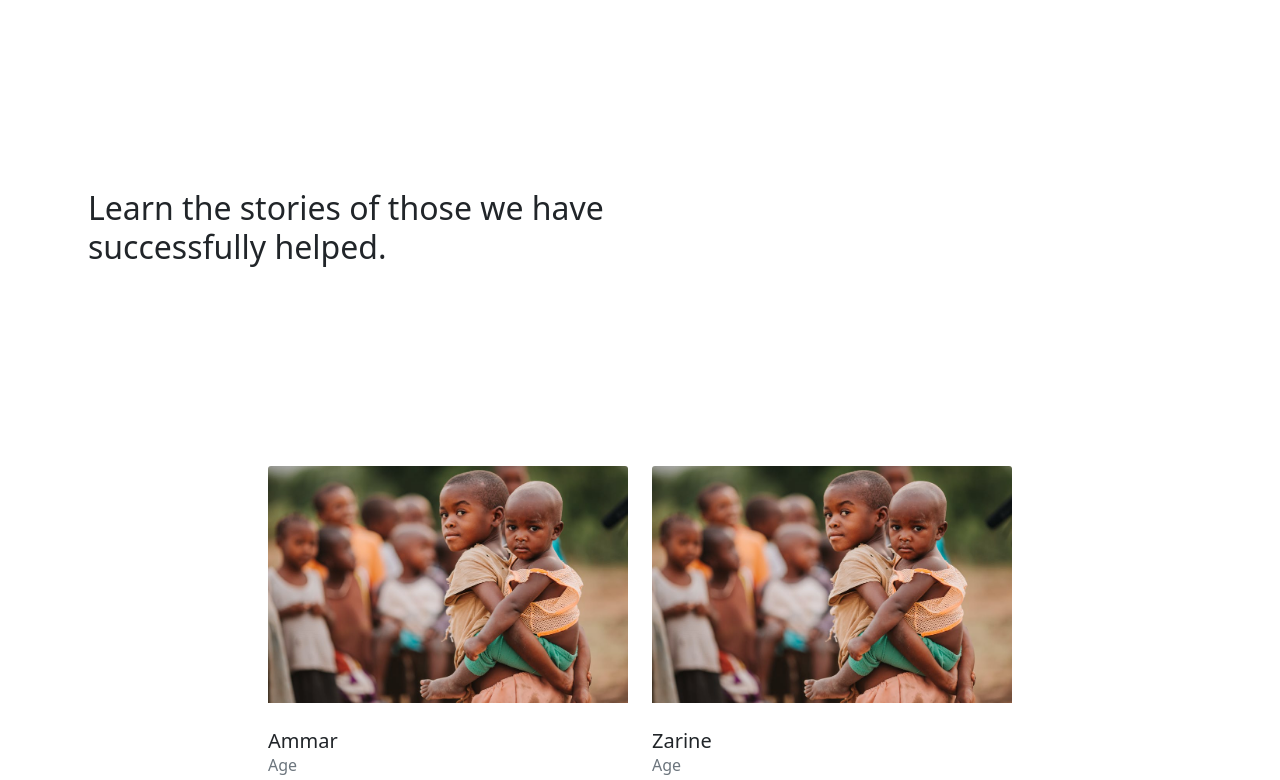
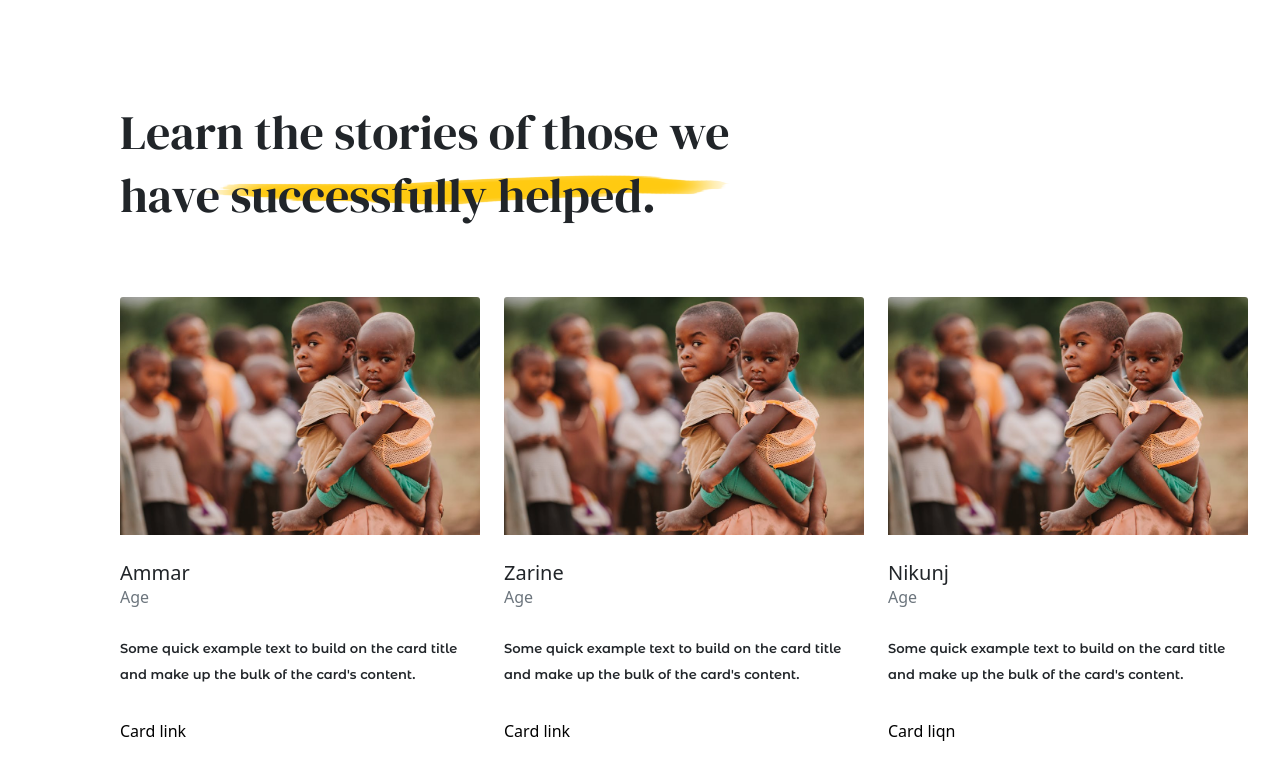
Before and after one commit to amanopia/NGO-site, a plain HTML site: page index.html in a window 1280 px wide. Shown: the part 3238-4018 px from the top of the page. Drawn offline with nearby package versions, Linux system fonts and the light colour scheme; files whose address does not match are found by name.

Commit message:
Add section three

```diff
--- a/index.html
+++ b/index.html
@@ -172,7 +172,7 @@
 
     </div>
 
-    <div class="row card-stories d-flex justify-content-center">
+    <div class="row card-stories col-md-6 col-lg-12">
       <!-- CARD-1 -->
       <div class="col-lg-4 card" style="width: 24rem;">
         <img src="images/kid3.jpeg" class="card-img-top" alt="...">
@@ -209,13 +209,14 @@
         </div>
 
         <div class="card-body">
-          <a href="#" class="card-link">Card link</a>
+          <a href="#" class="card-link">Card liqn</a>
 
         </div>
       </div>
     </div>
   </div>
 
+
 </body>
 
 </html>
--- a/styles/styles.css
+++ b/styles/styles.css
@@ -192,6 +192,26 @@
 }
 
 /* STORIES / THIRD SECTION */
+.third-heading {
+  display: inline-block;
+  font-family: "Made Saonara", "DM Serif Display";
+  font-size: 3em;
+  line-height: 1.3;
+  margin: 0 0 0.9em 0;
+  padding: 60px 0 ;
+}
+.row-1 {
+  padding: 0 96px;
+}
+.highlight-3 {
+  background-image: url("/Users/amanverma/Desktop/NGO/images/stroke2.png");
+  background-repeat: no-repeat;
+  background-size: 130% 160%;
+  padding: 8px 0;
+}
+.card-stories {
+  padding: 20px 0 20px 96px;;
+}
 .card-body{
   padding-left: 0;
 }
@@ -202,3 +222,9 @@
 .age {
   margin: 0 0 16px 0;
 }
+.card-link {
+  text-decoration-thickness: 0.3em;
+  text-underline-offset: -2px;
+  text-decoration-skip-link: auto;
+  color: black;
+}
```
